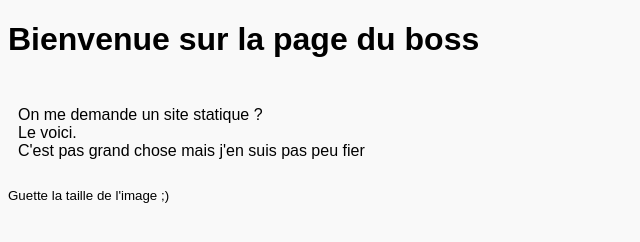
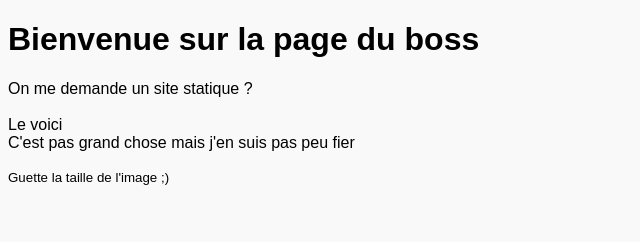
Before and after one commit to Fano435/Inception, a plain HTML site: page srcs/requirements/bonus/static-site/public/index.html in a window 1280 px wide. Shown: the whole page, without its empty margins (0-640 px from the left). Drawn offline with Linux system fonts and the light colour scheme.

```diff
--- a/srcs/static-site/public/index.html
+++ b/srcs/requirements/bonus/static-site/public/index.html
@@ -9,7 +9,7 @@
 <body>
   <h1>Bienvenue sur la page du boss</h1>
   <div class="container">
-    <p>On me demande un site statique ?<br>Le voici.<br>C'est pas grand chose mais j'en suis pas peu fier</p>
+    <p>On me demande un site statique ?<br><br>Le voici<br>C'est pas grand chose mais j'en suis pas peu fier</p>
   </div>
   <small>Guette la taille de l'image ;)</small>
 </body>
--- a/srcs/static-site/public/style.css
+++ b/srcs/requirements/bonus/static-site/public/style.css
@@ -2,8 +2,3 @@
   font-family: Arial, sans-serif;
   background-color: #f9f9f9;
 }
-
-.container {
-  margin: 0;
-  padding: 10px;
-}
```
Also changed, not shown: 13 other files.
